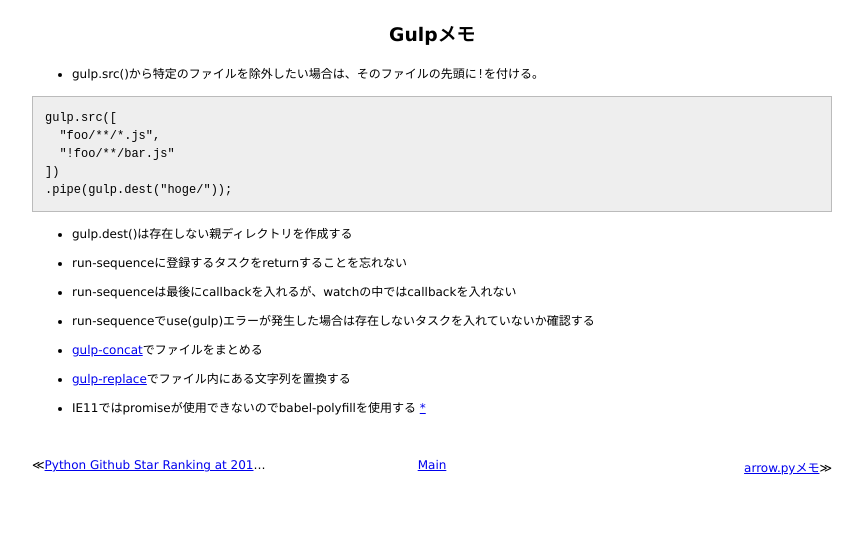
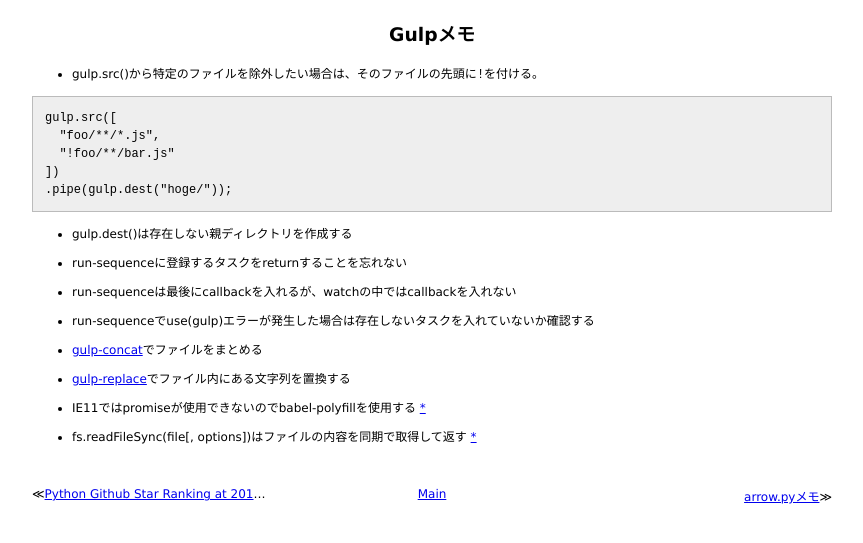
Before and after one commit to 38elements/38elements.github.com, a Jekyll site: the page built from _posts/2015-12-17-gulp.md, in a window 1280 px wide. Shown: the top 543 px of the page, without its empty margins (208-1071 px from the left). Built offline with Jekyll 4.4.1, drawn with Linux system fonts in a browser that asks for light colours.

Commit message:
Update 2015-12-17-gulp.md

```diff
--- a/_posts/2015-12-17-gulp.md
+++ b/_posts/2015-12-17-gulp.md
@@ -25,3 +25,5 @@ gulp.src([
 * [gulp-replace](https://github.com/lazd/gulp-replace)でファイル内にある文字列を置換する
 
 * IE11ではpromiseが使用できないのでbabel-polyfillを使用する [\*](https://babeljs.io/docs/usage/polyfill/#usage-in-browser)
+
+* fs.readFileSync(file[, options])はファイルの内容を同期で取得して返す [\*](https://nodejs.org/api/fs.html#fs_fs_readfilesync_file_options)
```
